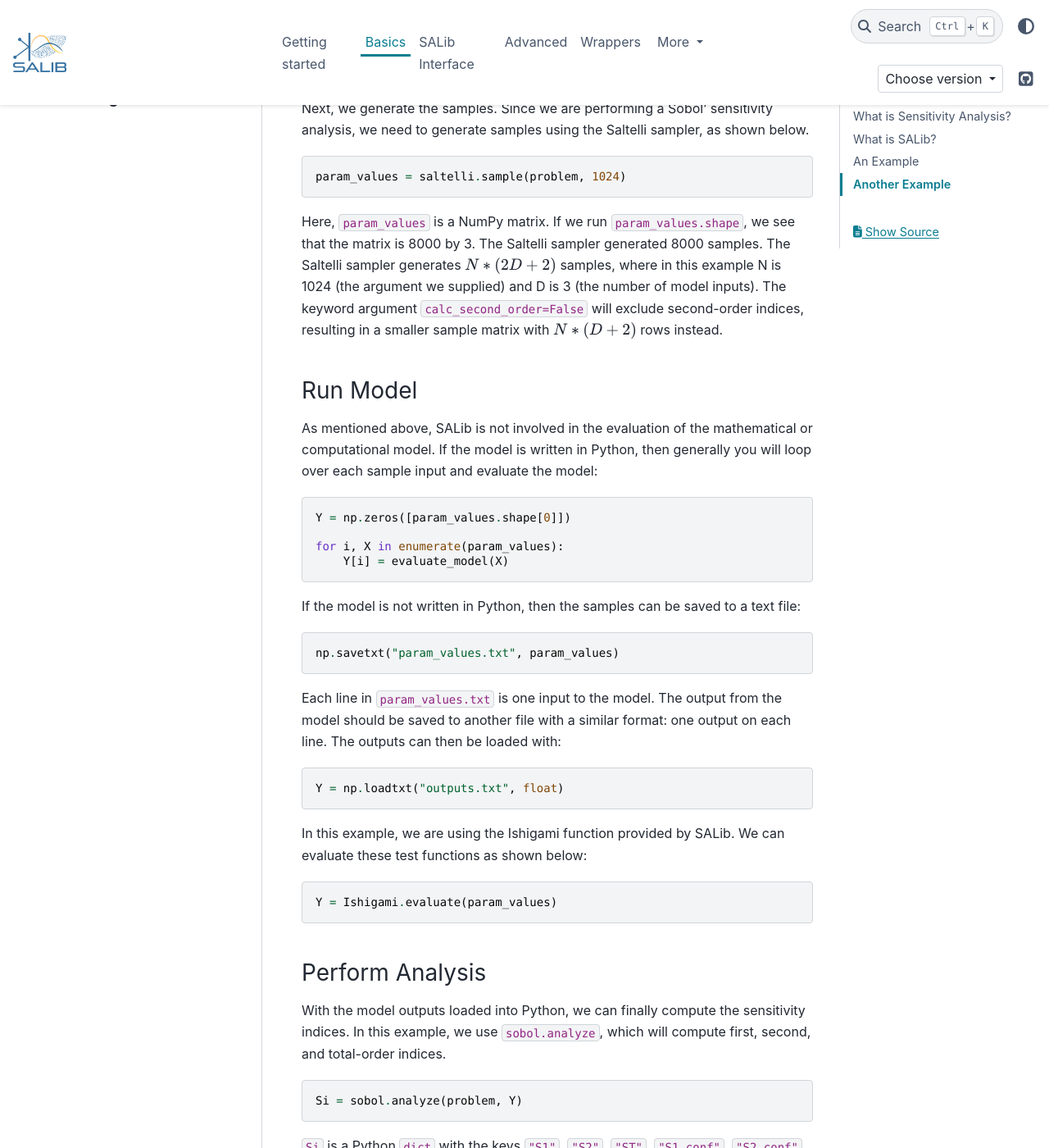
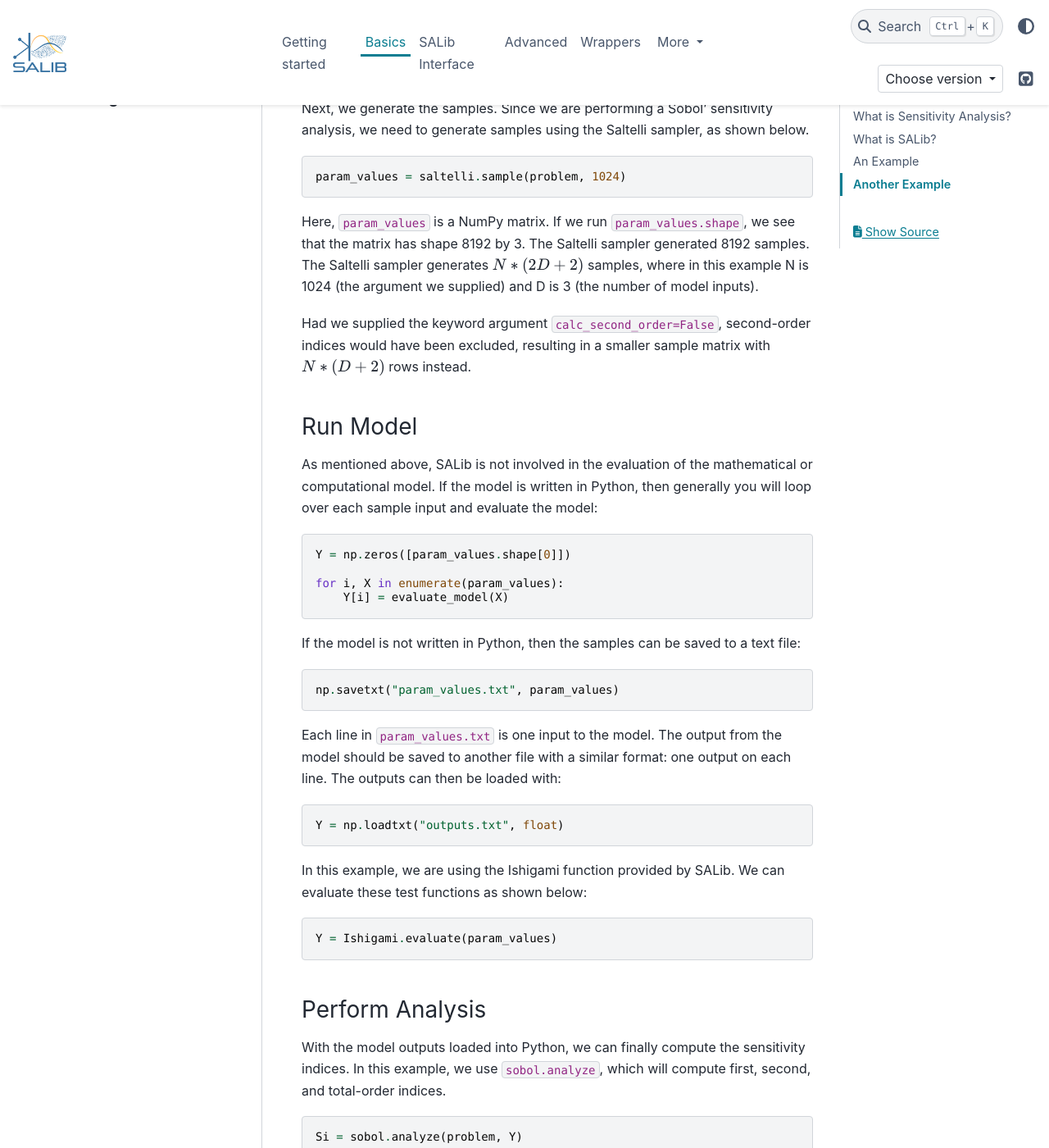
Before and after one commit to SALib/SALib, a Sphinx documentation site: the page built from docs/user_guide/basics.rst, in a window 1280 px wide and 1400 px high, scrolled down 2317 px. Shown: the whole window at 82% size. Built offline with Sphinx 7.4.7 and the PyData theme 0.15.4, drawn with Linux system fonts in a browser that asks for light colours; pages that are not in the unit, such as notebooks, are missing from menus; comment, search, counter and statistics services are not loaded; some of the changed text lies outside the part shown.

Commit message:
Fix a few typos in docs

```diff
--- a/docs/user_guide/basics.rst
+++ b/docs/user_guide/basics.rst
@@ -110,10 +110,14 @@ below.
     param_values = saltelli.sample(problem, 1024)
 
 Here, :code:`param_values` is a NumPy matrix.  If we run
-:code:`param_values.shape`, we see that the matrix is 8000 by 3.  The Saltelli
-sampler generated 8000 samples.  The Saltelli sampler generates
+:code:`param_values.shape`, we see that the matrix has shape 8192 by 3.
+The Saltelli sampler generated 8192 samples.  The Saltelli sampler generates
 :math:`N*(2D+2)` samples, where in this example N is 1024 (the argument we
-supplied) and D is 3 (the number of model inputs). The keyword argument :code:`calc_second_order=False` will exclude second-order indices, resulting in a smaller sample matrix with :math:`N*(D+2)` rows instead.
+supplied) and D is 3 (the number of model inputs).
+
+Had we supplied the keyword argument :code:`calc_second_order=False`,
+second-order indices would have been excluded, resulting in a smaller
+sample matrix with :math:`N*(D+2)` rows instead.
 
 Run Model
 ~~~~~~~~~
@@ -221,7 +226,7 @@ Basic plotting facilities are provided for convenience.
 
     Si.plot()
 
-The :code:`plot()` method returns matplotlib axes objects to allow later adjustment.
+The :code:`plot()` method returns matplotlib axes for later adjustment.
 
 
 Another Example
--- a/docs/user_guide/getting-started.rst
+++ b/docs/user_guide/getting-started.rst
@@ -7,7 +7,7 @@ Installing SALib
 ----------------
 
 To install the latest stable version of SALib
-via pip from `PyPI <https://pypi.org/project/SALib>`__.
+via pip from `PyPI <https://pypi.org/project/SALib>`__,
 together with all the dependencies, run the following command:
 
 ::
@@ -15,7 +15,7 @@ together with all the dependencies, run the following command:
     pip install SALib
 
 To install the latest development version of SALib, run the following
-commands.  Note that the development version may be unstable and include bugs.
+commands. Note that the development version may be unstable and include bugs.
 We encourage users use the latest stable version.
 
 ::
```
Also changed, not shown: other parts of docs/user_guide/basics.rst (+4 -3 lines), other parts of docs/user_guide/getting-started.rst (+1 -1 lines), docs/user_guide/advanced.rst (+6 -3 lines).
